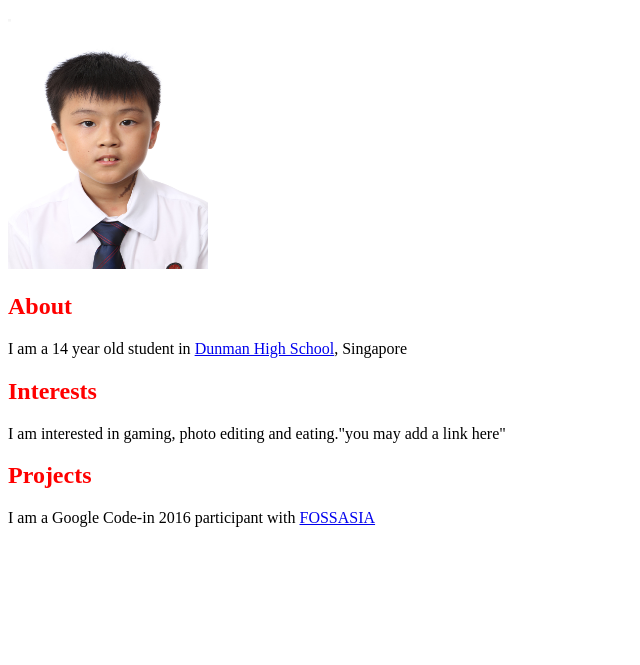
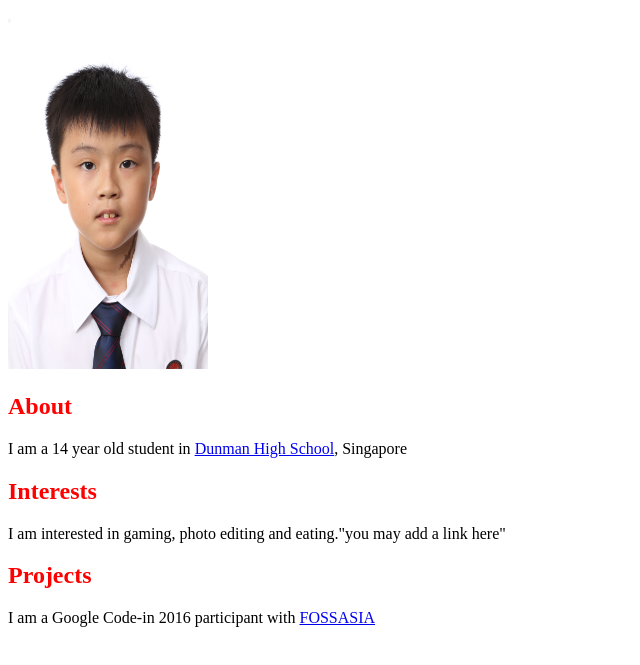
Before and after one commit to SunnyMeat/SunnyMeat.github.io, a plain HTML site: page index.html in a window 1280 px wide. Shown: the part 61-726 px from the top of the page, without its empty margins (0-640 px from the left). Drawn offline with Linux system fonts and the light colour scheme.

Commit message:
Update index.html

```diff
--- a/index.html
+++ b/index.html
@@ -7,7 +7,7 @@
   </head>
   <body>
 <h1>Welcome to my home</h1>
-    <img src="937BDBEF-1E6D-4479-AA79-3B78CE4AC85C.jpg" width = 200 px height = 250 px/>
+    <img src="937BDBEF-1E6D-4479-AA79-3B78CE4AC85C.jpg" width = 200 px height = 350 px/>
     <h2>About</h2>
     <p>I am a 14 year old student in <a href="http://dunmanhigh.moe.edu.sg/wp-content/uploads/website/index.html">Dunman High School</a>, Singapore</p>
     <h2>Interests</h2>
```
